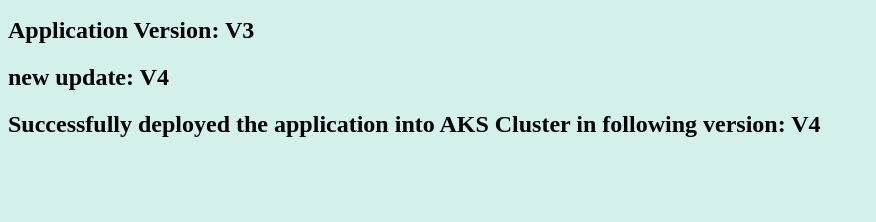
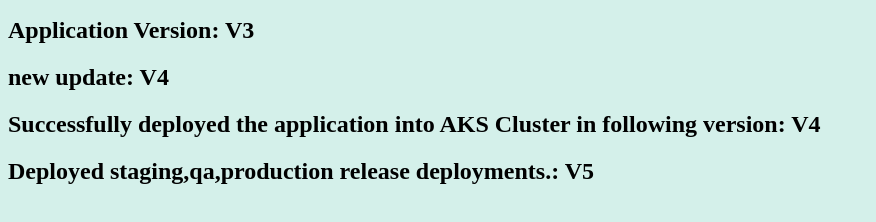
Before and after one commit to elurianjibabu/devops-acr-aks, a plain HTML site: page index.html in a window 1280 px wide. Shown: the part 110-332 px from the top of the page, without its empty margins (0-876 px from the left). Drawn offline with Linux system fonts and the light colour scheme.

Commit message:
deployed QA,ST & Prod

```diff
--- a/index.html
+++ b/index.html
@@ -6,5 +6,6 @@
       <h2>Application Version: V3</h2>
       <h2>new update: V4</h2>
       <h2>Successfully deployed the application into AKS Cluster in following version: V4</h2>
+      <h2>Deployed staging,qa,production release deployments.: V5</h2>
    </body>
 </html>
```
